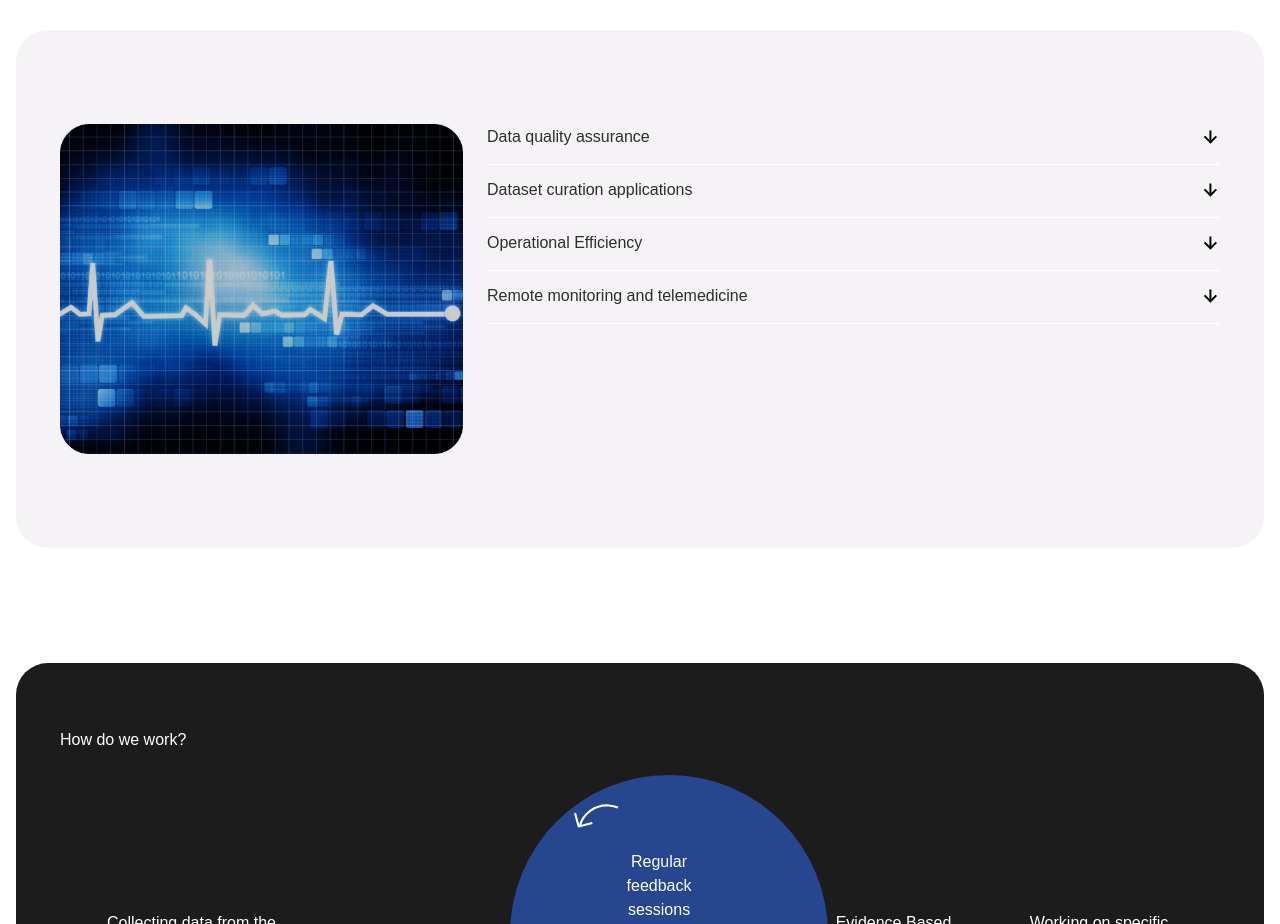
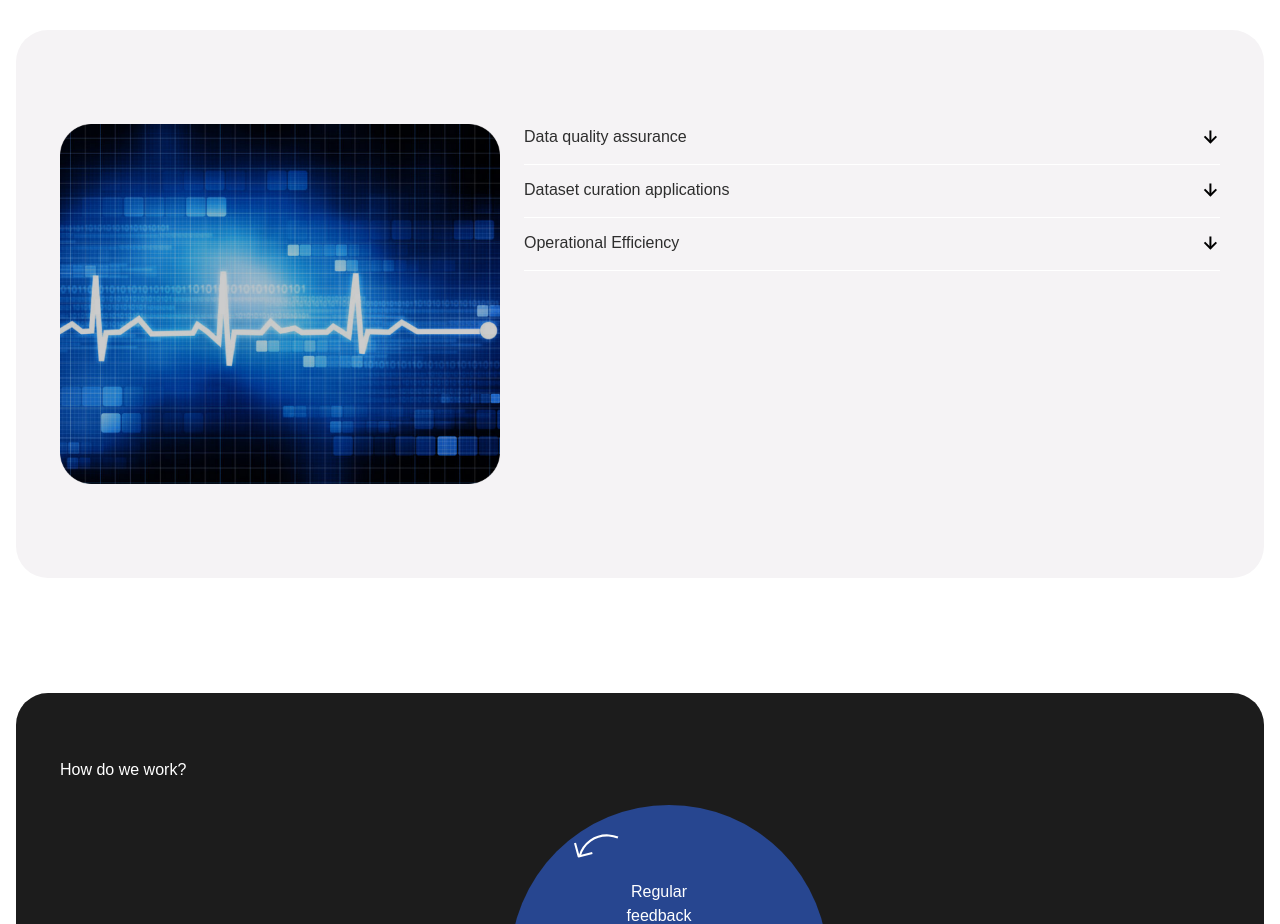
Before and after one commit to Nospoko/epr-landing, a Next.js app in the folder algrtm/: page /medTech in a window 1280 px wide. Shown: the part 820-1744 px from the top of the page. Built offline with nearby package versions, Linux system fonts and the light colour scheme.

Commit message:
The height discrepancy of the image on the medTech subpage has been fixed.

```diff
--- a/algrtm/src/components/OpportunitiesSection.js
+++ b/algrtm/src/components/OpportunitiesSection.js
@@ -11,16 +11,16 @@ const OpportunitiesSection = () => {
       </h2>
       <div className="flex flex-col gap-4 w-full xl:px-[5.875rem]">
         <div className="flex flex-col md:flex-row gap-[1.5rem]  bg-neutralLight-neutral90 dark:bg-neutralDark-neutral90 px-[2.75rem] py-[2.75rem] md:py-[5.88rem]  xl:py-[5.85rem] xl:px-[6.75rem] rounded-[2rem]">
-          <div className=" h5_small_bold md:h4SB lg:h4 text-neutralLight-neutral10 dark:text-neutralDark-neutral10 flex justify-start max-w-[25.1875rem] w-full">
+          <div className=" h5_small_bold md:h4SB lg:h4 text-neutralLight-neutral10 dark:text-neutralDark-neutral10 flex justify-start max-w-[25.1875rem] lg:min-w-[27.5rem] lg:h-[22.5rem] lg:w-[27.5rem]">
             <Image
               src="/med-image.png"
               alt="Medical analysis image"
               width={440}
               height={360}
               sizes="100vw"
+              className="object-cover w-full"
               style={{
-                width: "100%",
-                height: "auto",
+                borderRadius: "10px",
               }}
             />
           </div>
--- a/algrtm/src/components/shared/CollapsibleSectionsComponent.js
+++ b/algrtm/src/components/shared/CollapsibleSectionsComponent.js
@@ -12,8 +12,8 @@ const CollapsibleSectionsComponent = ({ version }) => {
       setSections(offerSectionTexts.slice(3, 6));
     } else if (version === "version3") {
       setSections(offerSectionTexts.slice(6, 13));
-    } else {
-      setSections(offerSectionTexts.slice(13));
+    } else if (version === "version4") {
+      setSections(offerSectionTexts.slice(13, 16));
     }
   }, [version]);
 
```
